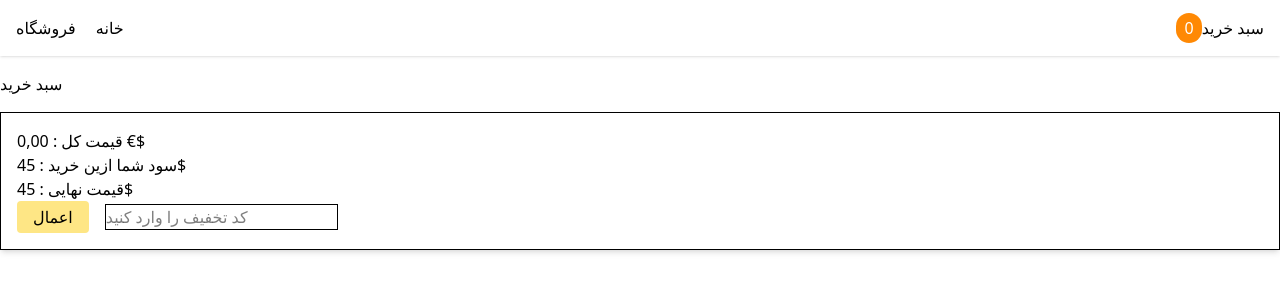
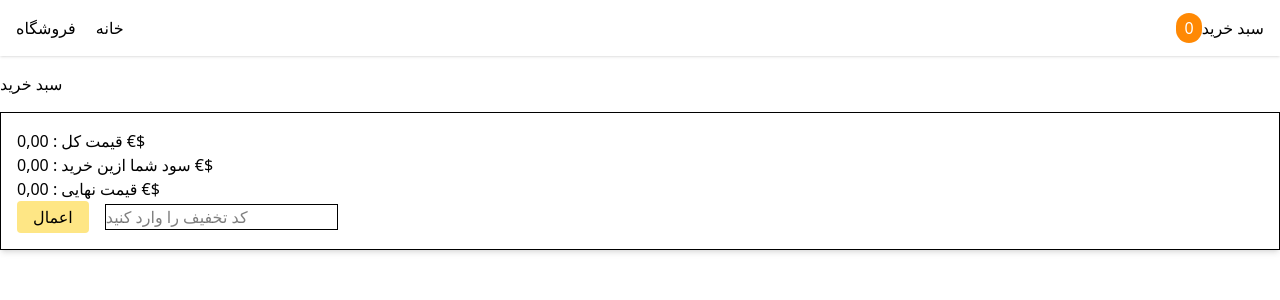
Before and after one commit to shadi1361/myRepo_shadi, a Next.js app in the folder 21_projekt_laden_nextjs/: page /cart in a window 1280 px wide. Shown: the top 300 px of the page. Built offline with nearby package versions, Linux system fonts and the light colour scheme; data requests are answered from the project's data file.

Commit message:
Erstellung Rabatt-API Rabattcode

```diff
--- a/21_projekt_laden_nextjs/src/app/cart/page.tsx
+++ b/21_projekt_laden_nextjs/src/app/cart/page.tsx
@@ -7,9 +7,18 @@ import { formatNumberWithCommas } from "@/utilities/number";
 import axios from "axios";
 import { useEffect, useState } from "react";
 
+interface IDiscountData {
+  id: number;
+  code: string;
+  percentage: number;
+}
+
 function Cart() {
   const { cartItems } = useShoppingCartContext();
   const [data, setData] = useState<IProductItemProps[]>([]);
+  const [discountCode, setDiscountCode] = useState("");
+  const [finalPrice, setFinalPrice] = useState(0);
+  const [discountedPrice, setDiscountedPrice] = useState(0);
 
   useEffect(() => {
     axios(`http://localhost:3004/products`).then((result) => {
@@ -17,6 +26,28 @@ function Cart() {
       setData(data);
     });
   }, []);
+
+  // Berechnung des Gesamtpreises vor Anwendung des Rabatts
+  const totalPrice = cartItems.reduce((total, item) => {
+    const selectedProduct = data.find(
+      (product) => product.id == item.id.toString()
+    );
+    return total + (selectedProduct?.price || 0) * item.qty;
+  }, 0);
+
+  // Um auf den Rabattcode zuzugreifen, muss beim Klick des Nutzers auf den Eingabe-Button eine Anfrage an das Backend gesendet werden:
+  const handleSubmitDiscount = () => {
+    axios(`http://localhost:3004/discounts?code=${discountCode}`).then(
+      (result) => {
+        const data = result.data as IDiscountData[];
+
+        const discountedPrice = (totalPrice * data[0].percentage) / 100; // Berechnung des Rabatts
+        const finalPrice = totalPrice - discountedPrice; // Endpreis
+        setFinalPrice(finalPrice);
+        setDiscountedPrice(discountedPrice);
+      }
+    );
+  };
 
   return (
     <Container>
@@ -30,32 +61,27 @@ function Cart() {
 
       <div className="border shadow-md p-4 mt-4">
         <h3>
-          قیمت کل :{" "}
-          <span>
-            {formatNumberWithCommas(
-              cartItems.reduce((total, item) => {
-                const selectedProduct = data.find(
-                  (product) => product.id == item.id.toString()
-                );
-
-                return total + (selectedProduct?.price || 0) * item.qty;
-              }, 0)
-            )}
-            $
-          </span>
+          قیمت کل : <span>{formatNumberWithCommas(totalPrice)}$</span>
         </h3>
         <h3>
-          سود شما ازین خرید : <span>45$</span>{" "}
+          سود شما ازین خرید :{" "}
+          <span>{formatNumberWithCommas(discountedPrice)}$</span>{" "}
         </h3>
         <h3>
-          قیمت نهایی : <span>45$</span>{" "}
+          قیمت نهایی : <span>{formatNumberWithCommas(finalPrice)}$</span>{" "}
         </h3>
         <div>
-          <button className="bg-amber-200 px-4 py-1 rounded mr-4">اعمال</button>
+          <button
+            onClick={handleSubmitDiscount}
+            className="bg-amber-200 px-4 py-1 rounded mr-4"
+          >
+            اعمال
+          </button>
           <input
             className="border"
             placeholder="کد تخفیف را وارد کنید"
             type="text"
+            onChange={(e) => setDiscountCode(e.target.value)}
           />
         </div>
       </div>
--- a/21_projekt_laden_nextjs/src/database/db.json
+++ b/21_projekt_laden_nextjs/src/database/db.json
@@ -5,7 +5,7 @@
       "image": "https://miro.medium.com/v2/resize:fit:660/1*IrTgE4XTR09pSjOH_jLwUQ.png",
       "title": "محصول یک",
       "description": "dkjfjksgjkdsjkg sdfksdjg sgldsg lsd glsdgjd gld",
-      "price": 350
+      "price": 450
     },
     {
       "id": "2",
```
